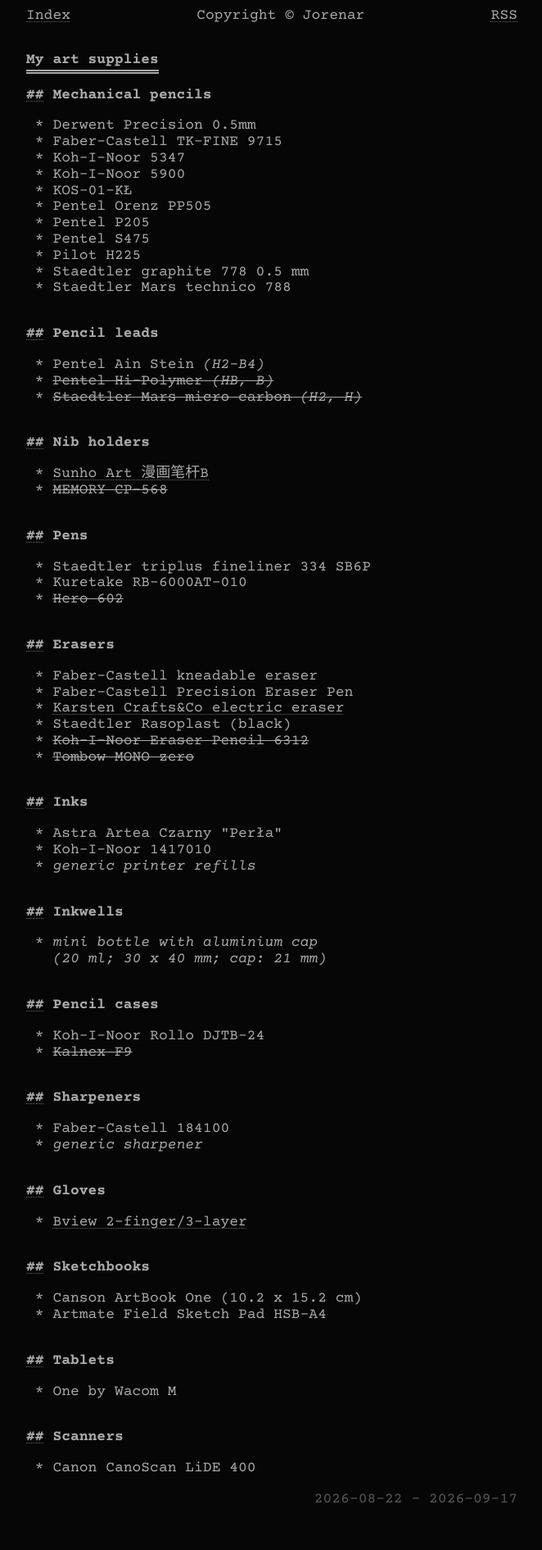
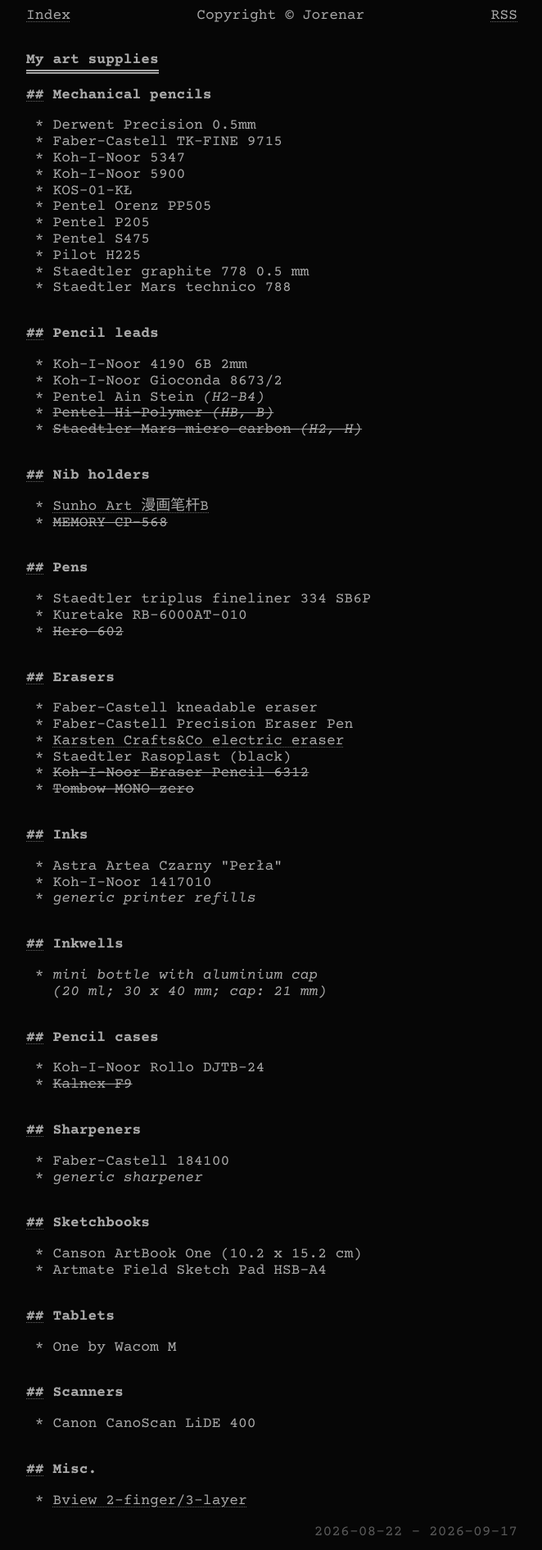
Before and after one commit to Jorenar/blog, a Jekyll site: the page built from _posts/2026-08-22-my-art-supplies.md, in a window 1280 px wide. Shown: the whole page at 82% size, without its empty margins (308-970 px from the left). Built offline with Jekyll 4.4.1, drawn with Linux system fonts in a browser that asks for light colours; before the commit the page ends 1852 px from its top, so only the background shows below that.

Commit message:
deploy: 7ee771bfb8fda7f8a1443410f01623514c63bddf

```diff
--- a/_posts/2026-08-22-my-art-supplies.md
+++ b/_posts/2026-08-22-my-art-supplies.md
@@ -21,6 +21,8 @@ pin: 2
 
 ## Pencil leads
 
+* Koh-I-Noor 4190 6B 2mm
+* Koh-I-Noor Gioconda 8673/2
 * Pentel Ain Stein _(H2-B4)_
 * ~~Pentel Hi-Polymer _(HB, B)_~~
 * ~~Staedtler Mars micro carbon _(H2, H)_~~
@@ -66,10 +68,6 @@ pin: 2
 * Faber-Castell 184100
 * _generic sharpener_
 
-## Gloves
-
-* [Bview 2-finger/3-layer](https://aliexpress.com/item/1005005900912248.html)
-
 ## Sketchbooks
 
 * Canson ArtBook One (10.2 x 15.2 cm)
@@ -82,3 +80,7 @@ pin: 2
 ## Scanners
 
 * Canon CanoScan LiDE 400
+
+## Misc.
+
+* [Bview 2-finger/3-layer](https://aliexpress.com/item/1005005900912248.html)
```
